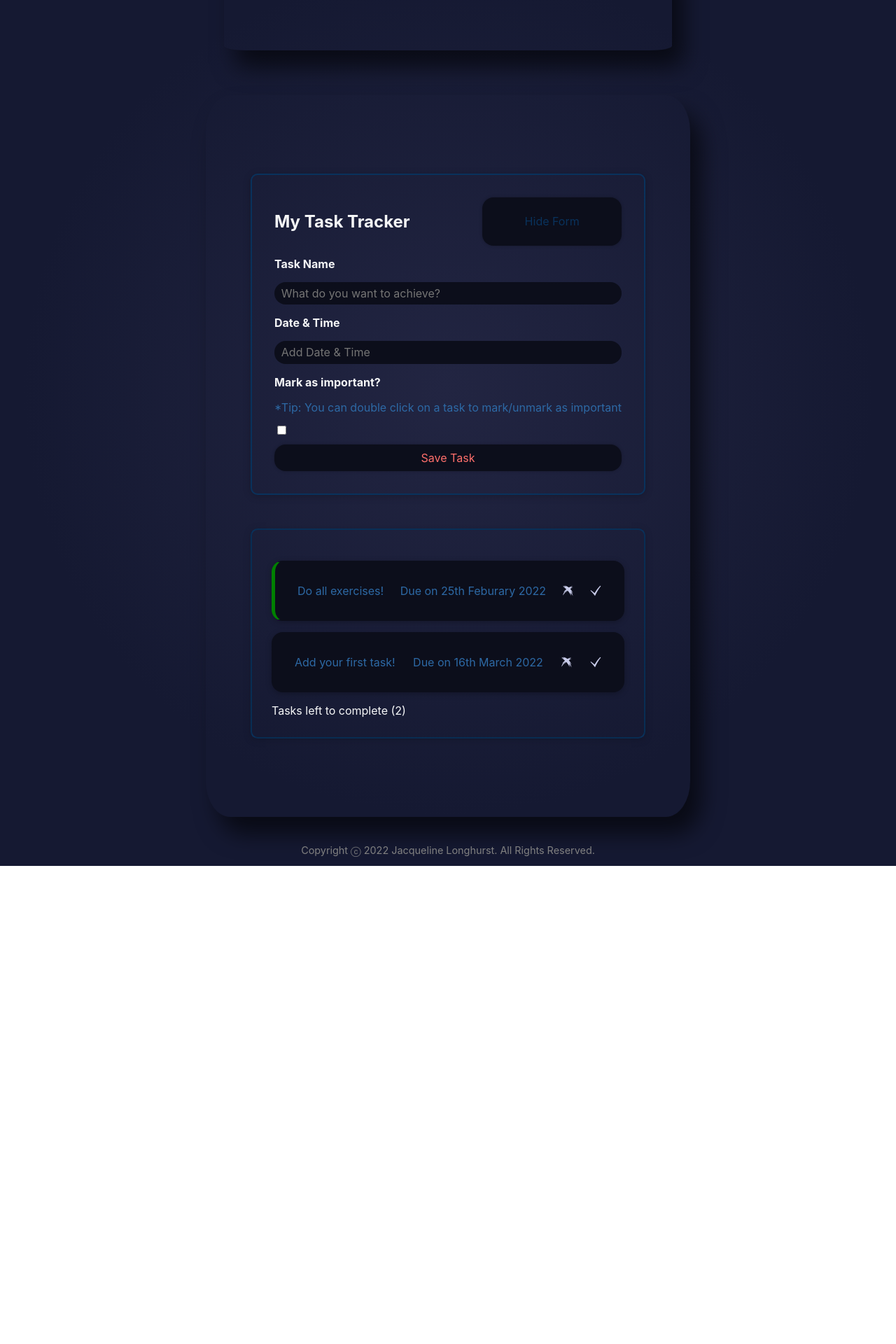
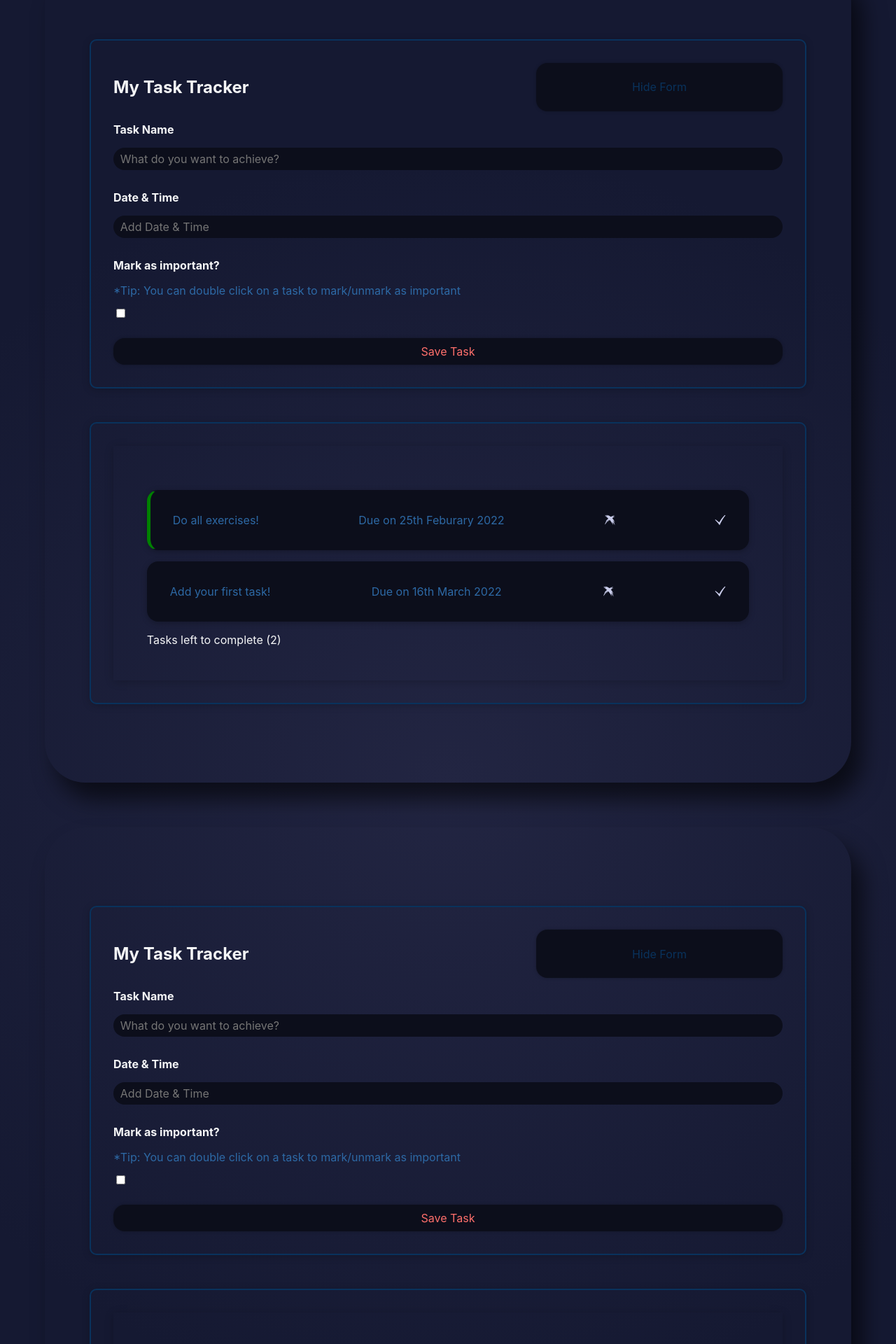
Before and after one commit to jalonghurst/motivational-task-tracker, a React (Create React App) app: page / in a window 1280 px wide. Shown: the part 120-2040 px from the top of the page at 70% size. Before the commit the page ends 1357 px from the top, so only its background shows below. Built offline with nearby package versions, Linux system fonts and the light colour scheme.

Commit message:
Responsive layout changes

```diff
--- a/src/App.css
+++ b/src/App.css
@@ -1,26 +1,18 @@
-#goals {
-  width: 100%;
-  /* max-width: 90%; */
-  margin: 3rem auto;
-  border-radius: 10px;
-  border: #09325c solid 2px;
-}
-
-#goal-form {
+#goals, #goal-form {
   width: 100%;
   /* max-width: 90%; */
   margin: 3rem auto;
   padding: 2rem;
+  border-radius: 10px;
   box-shadow: 0 2px 12px rgba(0, 0, 0, 0.2);
-  border-radius: 10px;
   border: #09325c solid 2px;
+}
 
-}
 
 .container {
   color:#c9ccea;
   display: flex;
-  flex-direction: column;
+  flex-direction: row;
   align-items: center;
   justify-content: center;
   width: 100%;
@@ -29,25 +21,34 @@
   background: radial-gradient(circle, #222542 0%, #151932 65%);
 }
 
-.task-container {
+.card {
   margin-top: 5%;
-  padding: 2%;
-  min-width: 90%;
   height: auto;
   padding: 5%;
-  /* border: #051a30 solid 2px; */
+  min-width:45%;
   box-shadow: 1rem 1.5rem 2rem rgba(0,0,0,0.6);
   border-radius: 5%;
-  /* font-family:  monospace, roboto-mono;
-  font-style: italic; */
   color: #f5f6f7;
   /* word-wrap: break-word;
   text-align: center; */
 }
 
+.footer {
+  display: block;
+}
 
-@media (min-width: 768px) {
-  .task-container {
-    min-width: 50%;}
 
-     }
+@media (max-width: 1440px) {
+  .container {
+    flex-direction: column;
+  }
+
+  .card {
+    min-width: 90%;
+  }
+  .footer {
+  display: block;
+  width: 100%;
+  }
+
+  }
--- a/src/App.js
+++ b/src/App.js
@@ -4,6 +4,7 @@ import TaskList from './components/TaskGoals/TaskList/TaskList';
 import TaskInput from './components/TaskGoals/TaskInput/TaskInput';
 import TaskHeader from './components/TaskGoals/TaskHeader/TaskHeader';
 import './App.css';
+import InspirationalQuotes from './components/InspirationalQuotes/InspirationalQuotes';
 
 const App = () => {
   const [showTaskForm, setShowTaskForm] = useState(true)
@@ -54,11 +55,7 @@ const App = () => {
   return (
     <div  className="container">
     {/* Pomodoro Section */}
-    <div className="task-container">
-
-    </div>
-    {/* Task List Section */}
-      <div className="task-container">
+    <div className="card">
       <section id="goal-form">
         <TaskHeader
         onAddGoal={() => setShowTaskForm(!showTaskForm)}
@@ -68,9 +65,20 @@ const App = () => {
       <section id="goals">
         {content}
       </section>
-
       </div>
-     <span style={{color: "gray", textAlign: "center", paddingTop: "3%", paddingBottom: "1%", fontSize: "0.9rem"}}>Copyright ⓒ 2022 Jacqueline Longhurst. All Rights Reserved.</span>
+    {/* Task List Section */}
+      <div className="card">
+      <section id="goal-form">
+        <TaskHeader
+        onAddGoal={() => setShowTaskForm(!showTaskForm)}
+        showAddGoal =  {showTaskForm}/>
+        {showTaskForm && <TaskInput onAddGoal={addGoalHandler} />}
+      </section>
+      <section id="goals">
+        {content}
+      </section>
+      </div>
+    {/* <span className="footer" style={{color: "gray", textAlign: "center", paddingTop: "3%", paddingBottom: "1%", fontSize: "0.9rem"}}>Copyright ⓒ 2022 Jacqueline Longhurst. All Rights Reserved.</span> */}
     </div>
   );
 };
--- a/src/components/InspirationalQuotes/InspirationalQuotes.css
+++ b/src/components/InspirationalQuotes/InspirationalQuotes.css
@@ -0,0 +1,13 @@
+.quote-container {
+    margin-top: 5%;
+    padding: 2%;
+    width: 100%;
+    height: auto;
+    border: #09325c solid 2px;
+    border-radius: 5%;
+    font-family:  monospace, roboto-mono;
+    /* font-style: italic; */
+    color: #f5f6f7;
+    word-wrap: break-word;
+    text-align: center;
+  }
--- a/src/components/InspirationalQuotes/InspirationalQuotes.js
+++ b/src/components/InspirationalQuotes/InspirationalQuotes.js
@@ -1,4 +1,5 @@
 import React from 'react'
+import './InspirationalQuotes.css'
 
 
 const InspirationalQuotes = () => {
```
Also changed, not shown: src/components/Pomodoro/Pomodoro.js (added), 1 other file (tests, documents, lock files or other folders).
